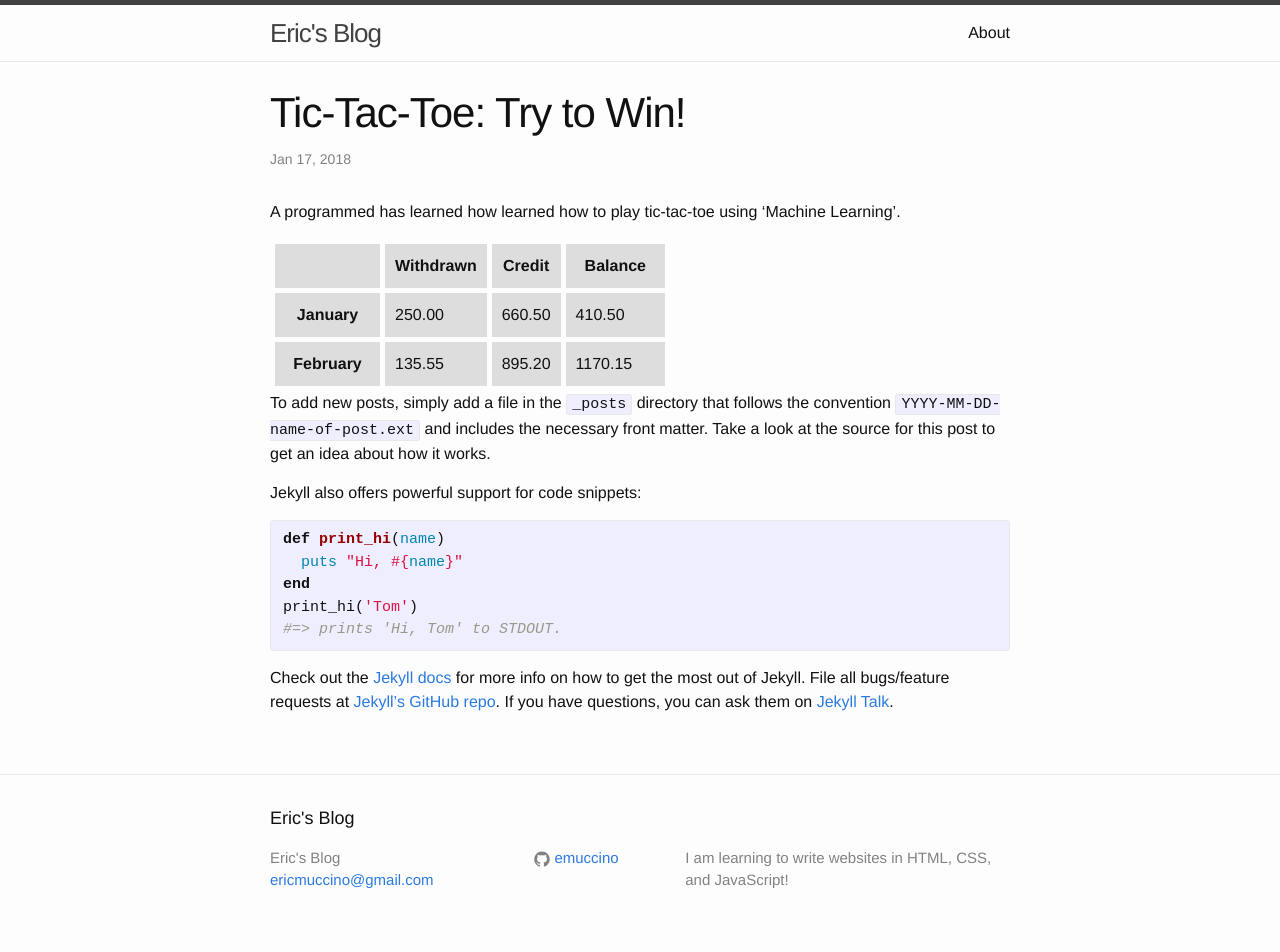
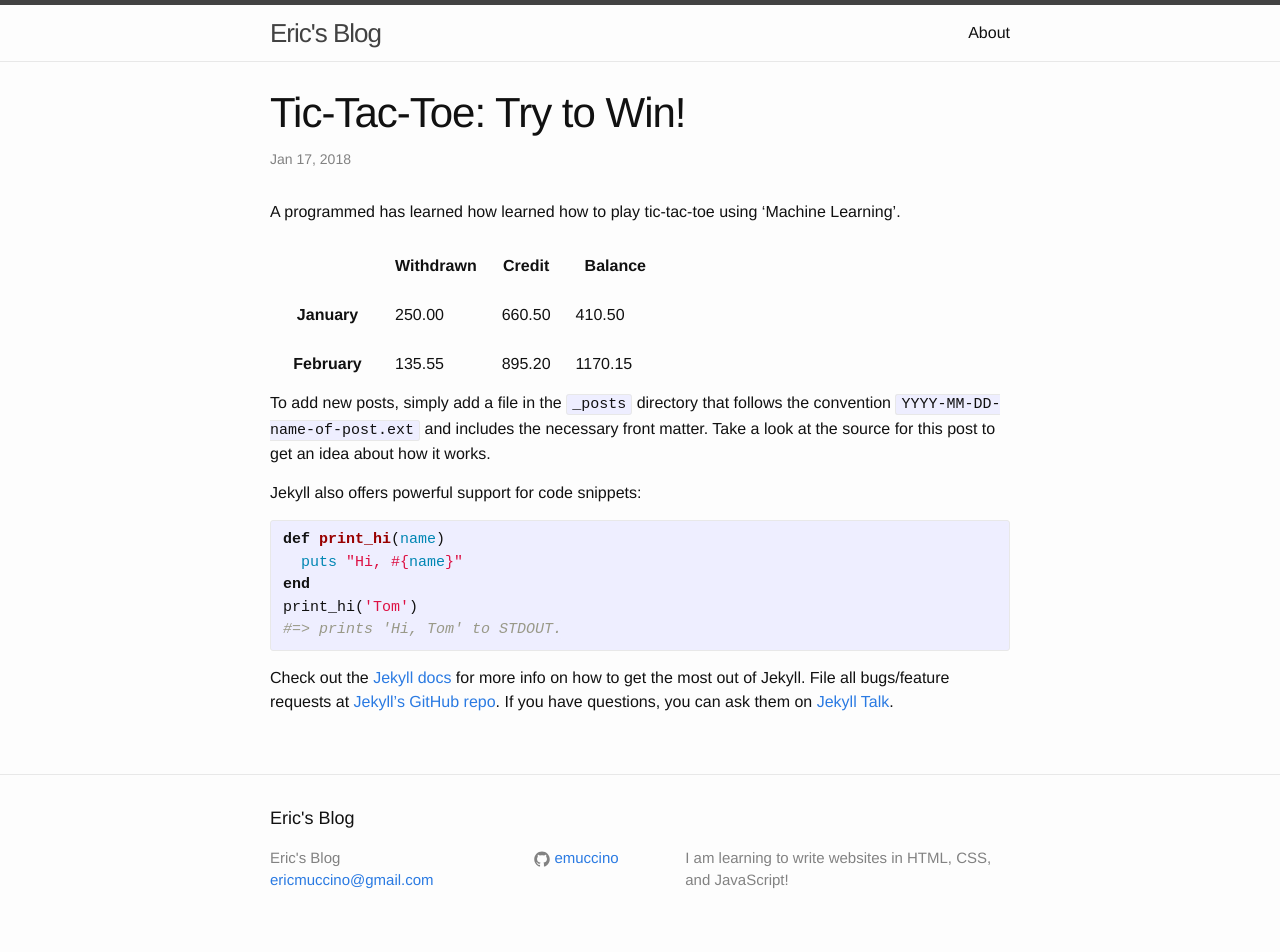
Before and after one commit to emuccino/emuccino.github.io, a Jekyll site: the page built from _posts/2018-01-17-welcome-to-jekyll.markdown, in a window 1280 px wide. Built offline with Jekyll 4.4.1, drawn with Linux system fonts in a browser that asks for light colours.

Commit message:
Update _layout.scss

```diff
--- a/_sass/_layout.scss
+++ b/_sass/_layout.scss
@@ -92,8 +92,6 @@
     }
 }
 
-th, td {
-	background-color: #dddddd;}
 
 /**
  * Site footer
```
